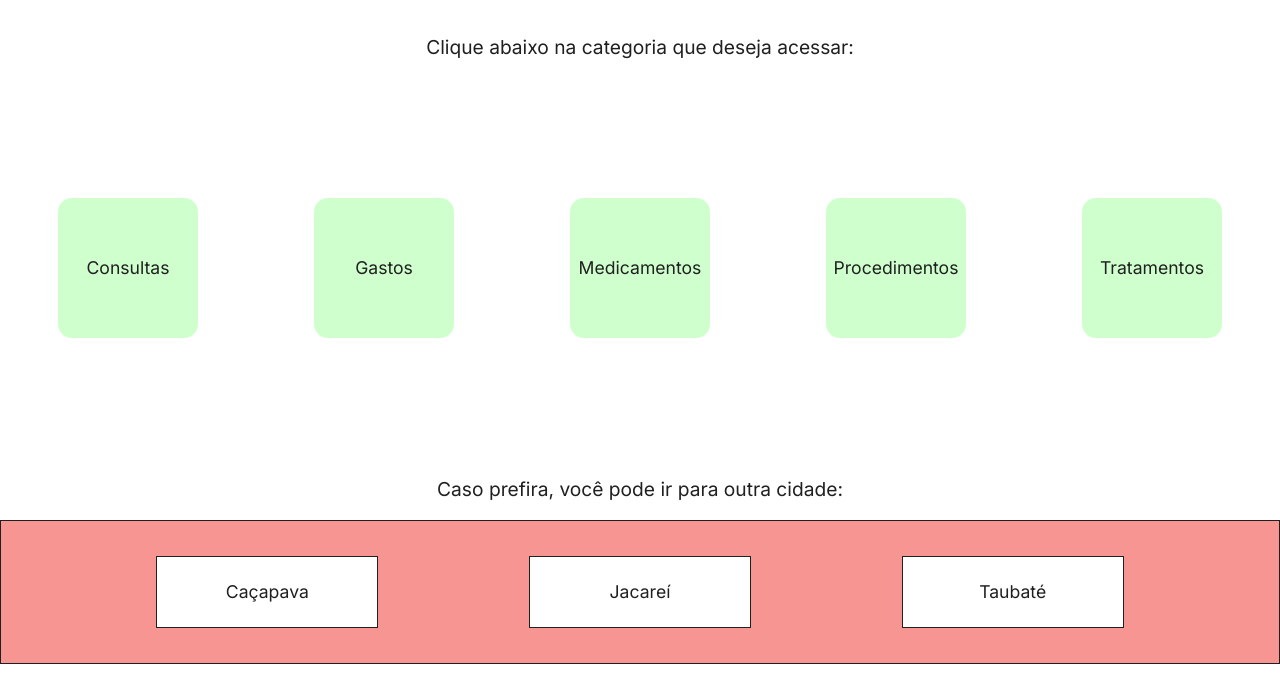
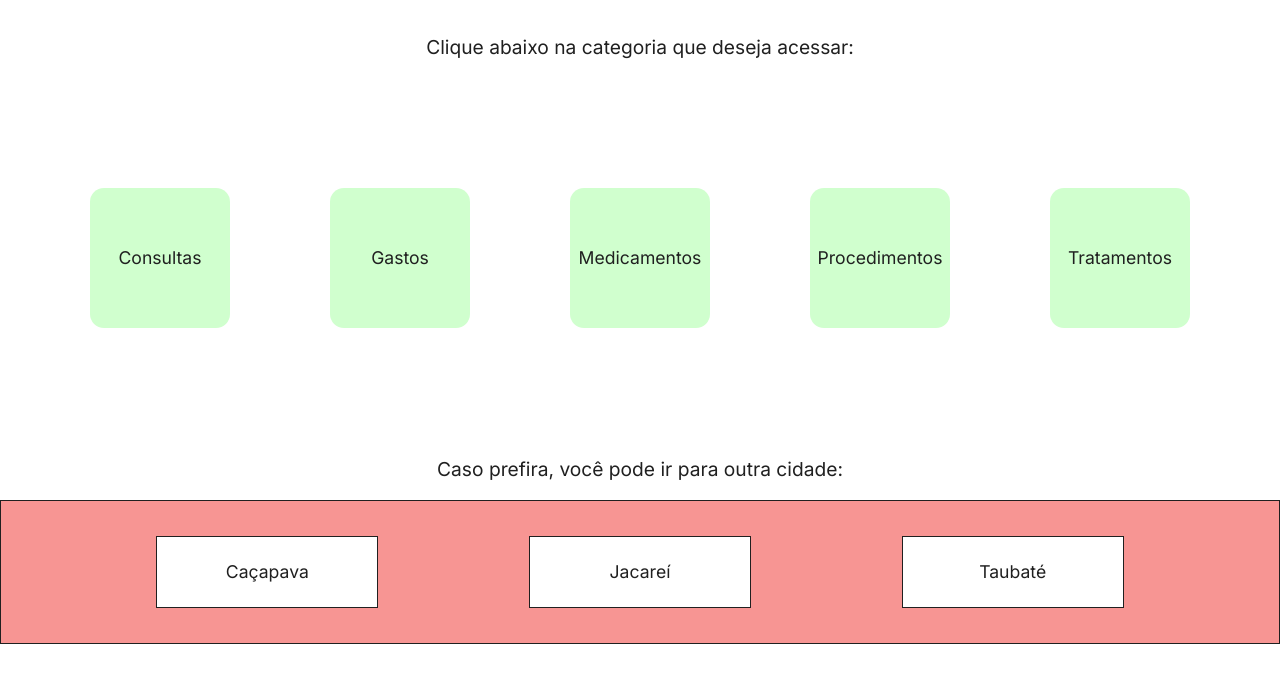
Before and after one commit to Equipe-CodeLand/API-2023.1, a Flask app: page /sjc in a window 1280 px wide. Shown: the part 170-868 px from the top of the page. Run offline with Flask 2, Linux system fonts and the light colour scheme; some libraries are stand-ins or nearby versions.

Commit message:
arrumando erro na flexbox das cidades

```diff
--- a/src/static/css/base.css
+++ b/src/static/css/base.css
@@ -46,6 +46,11 @@ header nav ul li a {
     color: #202020;
     font-size: 1em;
     font-weight: 600;
+    transition: 0.3s;
+}
+
+header nav ul li a:hover {
+    font-weight: 800;
 }
 
 footer {
--- a/src/static/css/cidades.css
+++ b/src/static/css/cidades.css
@@ -24,13 +24,12 @@ h2 {
 }
 
 section {
-    display: grid;
-    grid-template-columns: 20% 20% 20% 20% 20%;
-    margin: auto;
-    padding: 40px 0px;
+    display: flex;
+    flex-wrap: wrap;
+    margin: 40px auto;
+    padding: 40px;
     max-width: 1600px;
     min-width: none;
-    height: 300px;
     text-align: center;
 }
 
@@ -38,6 +37,8 @@ section div {
     display: grid;
     margin: auto;
     text-align: center;
+    padding: 20px;
+    height: 200px;
 }
 
 section div a {
@@ -53,6 +54,7 @@ section div a {
     border-radius: 10%;
     font-family: "Inter", sans-serif;
     font-size: 1.1em;
+    transition: 0.3s;
 }
 
 section div a:hover {
```
